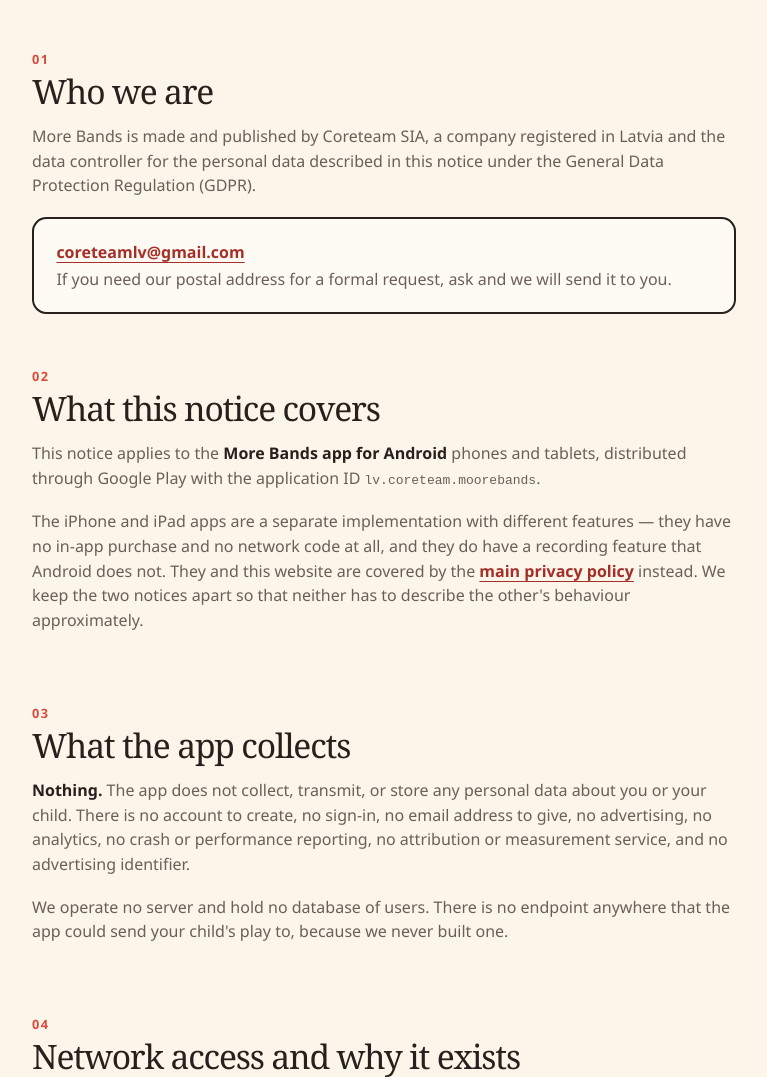
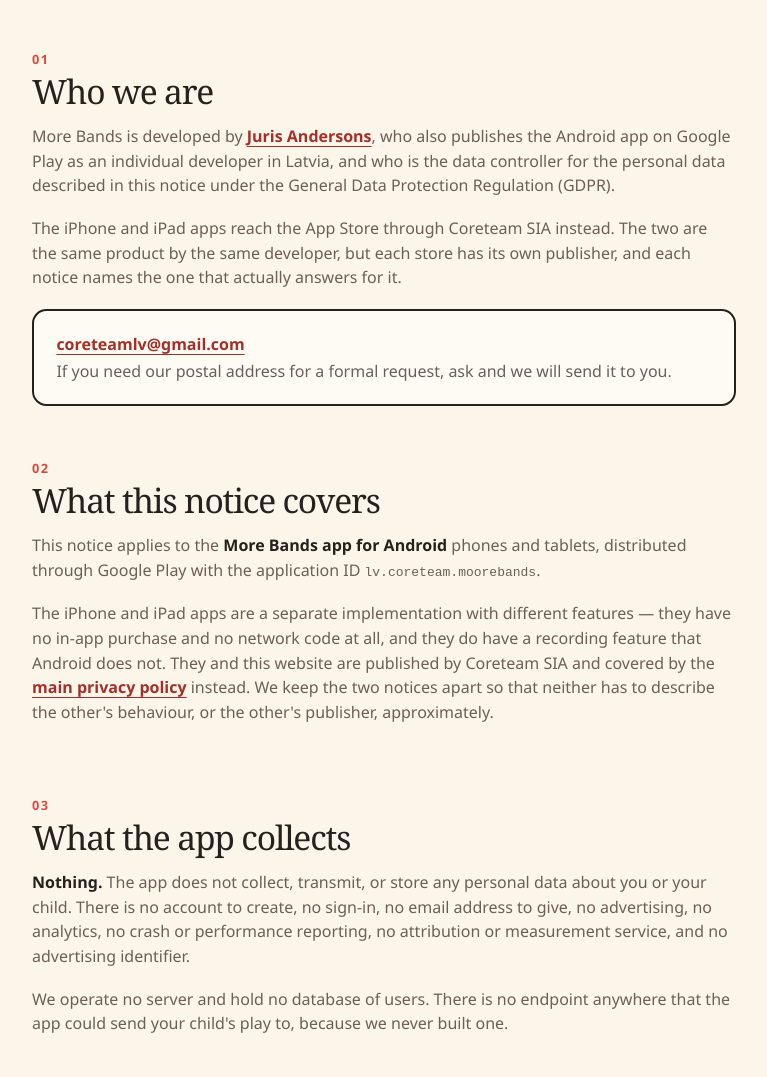
Before and after one commit to CoreteamEU/morebands.eu, a plain HTML site: page privacy_android.html in a window 1280 px wide. Shown: the part 1341-2418 px from the top of the page, without its empty margins (112-879 px from the left). Drawn offline with Linux system fonts and the light colour scheme.

Commit message:
Privacy update

```diff
--- a/privacy_android.html
+++ b/privacy_android.html
@@ -103,10 +103,18 @@
         <section id="who">
           <h2><span class="legal-num">01</span>Who we are</h2>
           <p>
-            More Bands is made and published by Coreteam SIA, a company
-            registered in Latvia and the data controller for the personal data
+            More Bands is developed by
+            <a href="https://jurisandersons.eu">Juris Andersons</a>, who also
+            publishes the Android app on Google Play as an individual developer
+            in Latvia, and who is the data controller for the personal data
             described in this notice under the General Data Protection
             Regulation (GDPR).
+          </p>
+          <p>
+            The iPhone and iPad apps reach the App Store through Coreteam SIA
+            instead. The two are the same product by the same developer, but each
+            store has its own publisher, and each notice names the one that
+            actually answers for it.
           </p>
           <address class="legal-contact">
             <a href="mailto:coreteamlv@gmail.com">coreteamlv@gmail.com</a><br />
@@ -126,10 +134,10 @@
             The iPhone and iPad apps are a separate implementation with
             different features — they have no in-app purchase and no network
             code at all, and they do have a recording feature that Android does
-            not. They and this website are covered by the
-            <a href="privacy.html">main privacy policy</a> instead. We keep the
-            two notices apart so that neither has to describe the other's
-            behaviour approximately.
+            not. They and this website are published by Coreteam SIA and covered
+            by the <a href="privacy.html">main privacy policy</a> instead. We
+            keep the two notices apart so that neither has to describe the
+            other's behaviour, or the other's publisher, approximately.
           </p>
         </section>
 
@@ -533,7 +541,7 @@
     </main>
 
     <footer>
-      <span>© Coreteam SIA</span>
+      <span><a href="https://jurisandersons.eu">Juris Andersons</a> · © Coreteam SIA</span>
       <nav aria-label="Footer navigation">
         <a href="index.html#privacy">Privacy</a>
         <a href="privacy.html">Privacy policy</a>
```
Also changed, not shown: index.html (+1 -1 lines), privacy.html (+6 -5 lines).
